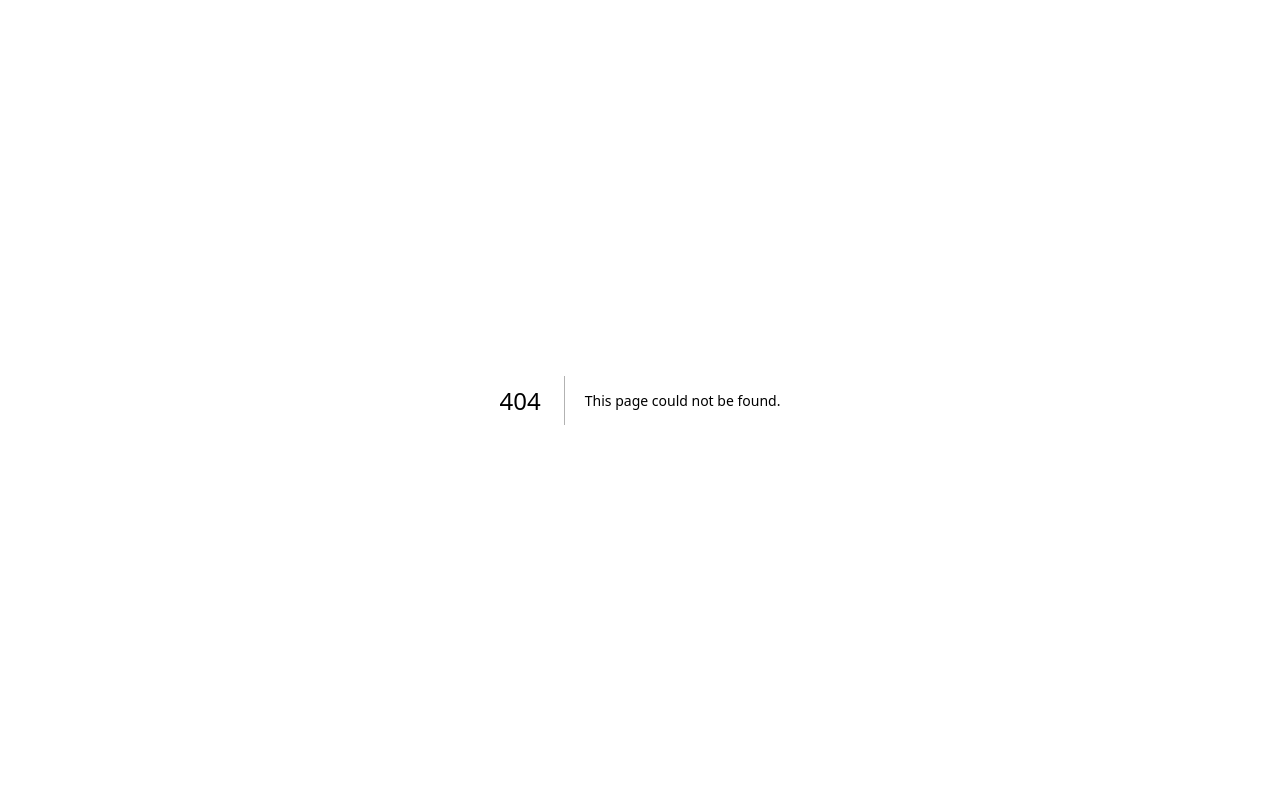
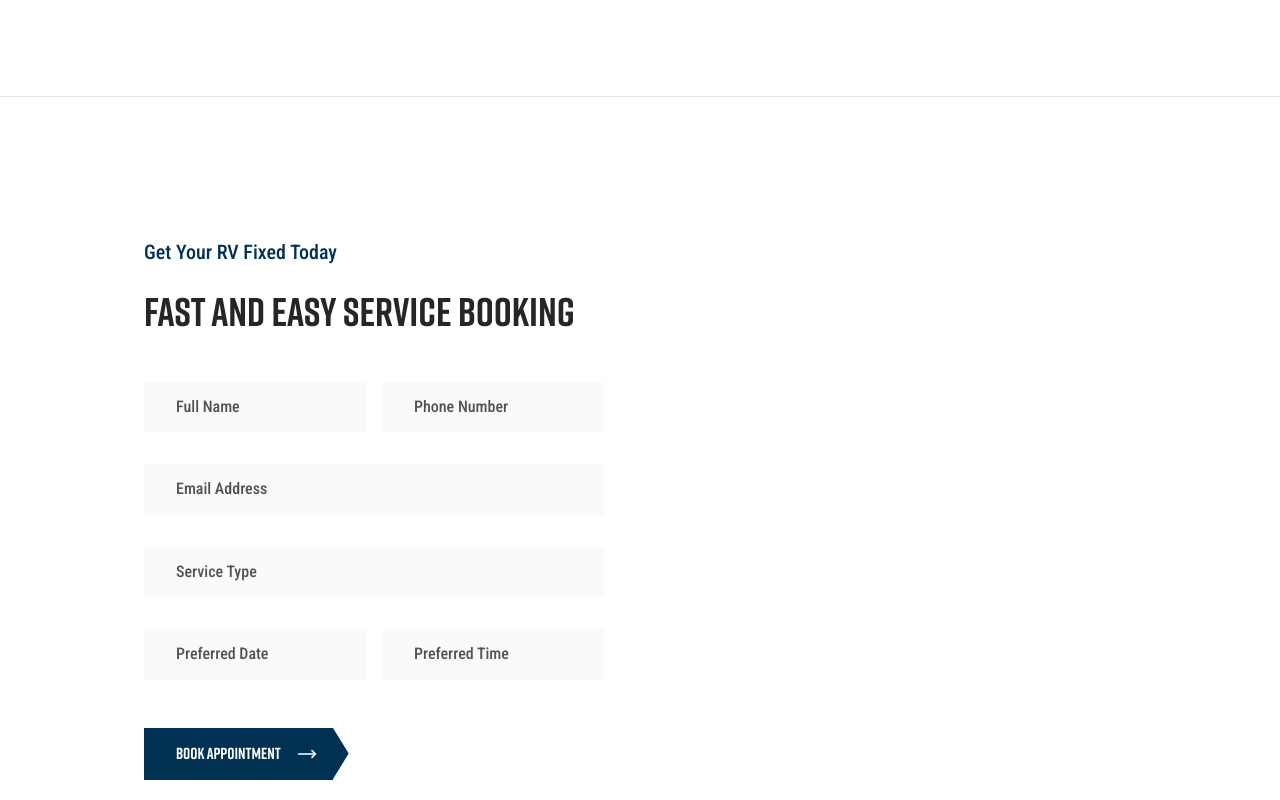
Before and after one commit to ShrideepP/rolling-repairs-rv-service, a Next.js app: page /schedule-service in a window 1280 px wide. Before the commit this address had no page. Shown: the top 800 px of the page. Built offline with nearby package versions, Linux system fonts and the light colour scheme.

Commit message:
booking form added

```diff
--- /dev/null
+++ b/src/app/schedule-service/page.tsx
@@ -0,0 +1,13 @@
+import BookingForm from "@/components/booking-form";
+import Footer from "@/components/layout/footer";
+import LogoHeader from "@/components/layout/logo-header";
+
+export default function ScheduleService() {
+  return (
+    <>
+      <LogoHeader />
+      <BookingForm />
+      <Footer />
+    </>
+  );
+}
--- /dev/null
+++ b/src/components/booking-form.tsx
@@ -0,0 +1,40 @@
+import styles from "@/styles/components/booking-form.module.scss";
+
+import { Button } from "./ui/button";
+
+export default function BookingForm() {
+  return (
+    <section className={styles.booking__form}>
+      <div className={styles.booking__form__content}>
+        <div className={styles.booking__form__header}>
+          <span className={styles["booking__form__header-sub"]}>
+            Get Your RV Fixed Today
+          </span>
+          <h2 className={styles["booking__form__header-title"]}>
+            Fast and easy service booking
+          </h2>
+        </div>
+
+        <form className={styles.booking__form__container}>
+          <div className={styles.booking__form__container__fields}>
+            <div className={styles.booking__form__container__group}>
+              <input type="text" placeholder="Full Name" />
+              <input type="tel" placeholder="Phone Number" />
+            </div>
+
+            <input type="email" placeholder="Email Address" />
+
+            <input type="text" placeholder="Service Type" />
+
+            <div className={styles.booking__form__container__group}>
+              <input type="text" placeholder="Preferred Date" />
+              <input type="text" placeholder="Preferred Time" />
+            </div>
+          </div>
+
+          <Button>Book Appointment</Button>
+        </form>
+      </div>
+    </section>
+  );
+}
--- a/src/components/cta.tsx
+++ b/src/components/cta.tsx
@@ -1,6 +1,7 @@
 import styles from "@/styles/components/cta.module.scss";
 
 import { Button } from "./ui/button";
+import Link from "next/link";
 
 export default function CTA() {
   return (
@@ -13,8 +14,11 @@
           way.
         </p>
       </div>
+
       <div className={styles["cta__button-container"]}>
-        <Button variant="tertiary">Book Service Now</Button>
+        <Link href="/schedule-service">
+          <Button variant="tertiary">Book Service Now</Button>
+        </Link>
       </div>
     </section>
   );
--- a/src/components/layout/footer.tsx
+++ b/src/components/layout/footer.tsx
@@ -1,10 +1,19 @@
+"use client";
+
+import { usePathname } from "next/navigation";
+
 import styles from "@/styles/components/layout/footer.module.scss";
 
 import Link from "next/link";
 
 export default function Footer() {
+  const pathname = usePathname();
+
+  console.log(pathname);
+
   return (
     <footer className={styles.footer}>
+      {pathname === "/" && (
         <div className={styles.footer__links}>
           <div />
 
@@ -32,6 +41,7 @@
             </a>
           </div>
         </div>
+      )}
 
       <div className={styles.footer__legal}>
         <p className={styles["footer__legal-text"]}>
--- /dev/null
+++ b/src/components/layout/logo-header.tsx
@@ -0,0 +1,9 @@
+import styles from "@/styles/components/layout/logo-header.module.scss";
+
+export default function LogoHeader() {
+  return (
+    <div className={styles.logo__header}>
+      <div />
+    </div>
+  );
+}
--- /dev/null
+++ b/src/styles/components/booking-form.module.scss
@@ -0,0 +1,118 @@
+@use "../partials/breakpoints" as *;
+@use "../partials/colours" as *;
+
+.booking__form {
+  width: 100%;
+  height: fit-content;
+  padding: 5rem 1.5rem;
+  display: flex;
+  flex-direction: column;
+  gap: 3rem;
+
+  &__content {
+    display: flex;
+    flex-direction: column;
+    gap: 2rem;
+  }
+
+  &__header {
+    display: flex;
+    flex-direction: column;
+    gap: 1rem;
+
+    &-sub {
+      font-size: 1rem;
+      color: $prussian-blue;
+      font-family: var(--roboto-condensed);
+      font-weight: 500;
+      line-height: 1.15em;
+    }
+
+    &-title {
+      font-size: 2rem;
+      color: $jet;
+      font-family: var(--rift-bold);
+      line-height: 1.15em;
+    }
+  }
+
+  &__container {
+    display: contents;
+
+    &__fields {
+      display: flex;
+      flex-direction: column;
+      gap: 1.5rem;
+    }
+
+    &__group {
+      display: grid;
+      grid-template-columns: repeat(1, minmax(0, 1fr));
+      gap: 1.5rem;
+    }
+
+    input {
+      padding: 0.75rem 1.5rem;
+      font-size: 1rem;
+      color: $jet;
+      font-family: var(--roboto-condensed);
+      font-weight: 500;
+      line-height: 1.15em;
+      border: none;
+      outline: none;
+      background-color: $seasalt;
+
+      &::placeholder {
+        color: $davys-gray;
+      }
+
+      &:focus {
+        outline: 1px solid $platinum;
+      }
+    }
+  }
+
+  @media (min-width: $screens-md) {
+    padding-inline: 2.5rem;
+
+    &__container {
+      input {
+        padding: 1rem 2rem;
+      }
+    }
+  }
+
+  @media (min-width: $screens-lg) {
+    padding: 9rem;
+    display: grid;
+    grid-template-columns: repeat(2, minmax(0, 1fr));
+    gap: 4.5rem;
+
+    &__content {
+      gap: 3rem;
+    }
+
+    &__header {
+      gap: 1.5rem;
+
+      &-sub {
+        font-size: 1.25rem;
+      }
+
+      &-title {
+        font-size: 2.5rem;
+      }
+    }
+
+    &__container {
+      &__fields {
+        gap: 2rem;
+      }
+
+      &__group {
+        grid-template-columns: repeat(2, minmax(0, 1fr));
+        gap: 1rem;
+      }
+    }
+  }
+}
--- /dev/null
+++ b/src/styles/components/layout/logo-header.module.scss
@@ -0,0 +1,19 @@
+@use "../../partials/breakpoints" as *;
+@use "../../partials/colours" as *;
+
+.logo__header {
+  width: 100%;
+  height: fit-content;
+  padding: 1.5rem;
+  display: flex;
+  align-items: center;
+  border-bottom: 1px solid $platinum;
+
+  @media (min-width: $screens-md) {
+    padding-inline: 2.5rem;
+  }
+
+  @media (min-width: $screens-lg) {
+    padding: 3rem 9rem;
+  }
+}
```
Also changed, not shown: src/components/hero.tsx (+6 -1 lines), 1 other file (tests, documents, lock files or other folders). Lines whose indentation alone changed are shown as unchanged.
